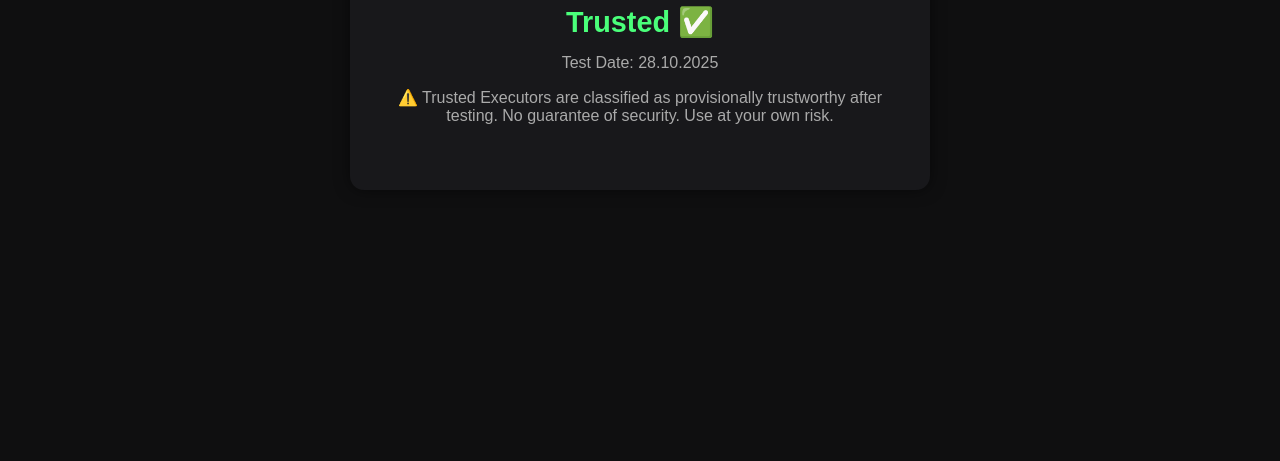
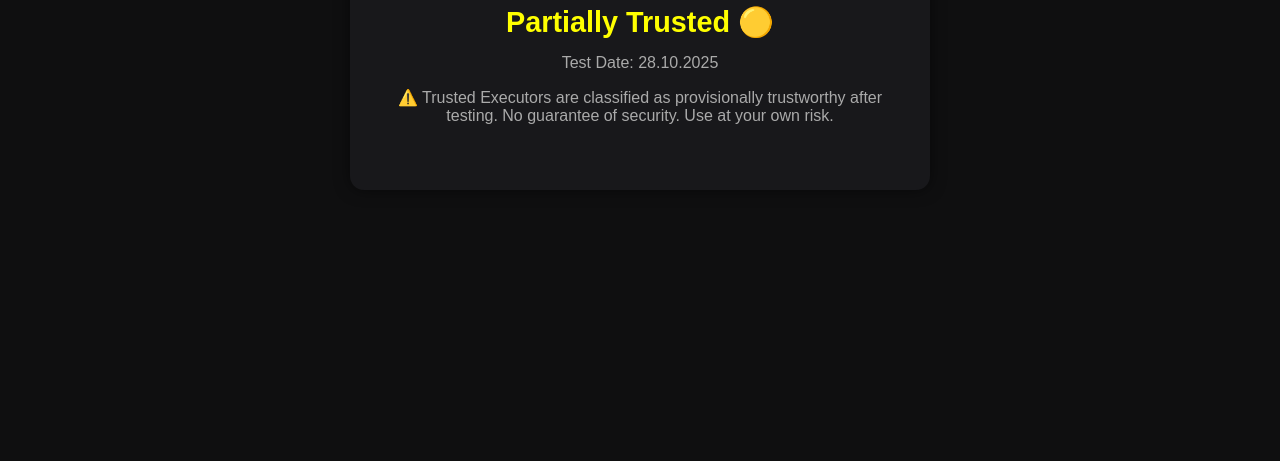
Before and after one commit to Nosch123/IsExecutortrusted, a website: page executor/velocity/index.html in a window 1280 px wide. Shown: the part 339-800 px from the top of the page. Drawn offline with Linux system fonts and the light colour scheme.

Commit message:
Update index.html

```diff
--- a/executor/velocity/index.html
+++ b/executor/velocity/index.html
@@ -95,7 +95,7 @@
     <main>
         <h2>Executor Status</h2>
         <div class="executor-name">Velocity</div>
-        <div class="status status-trusted">Trusted ✅</div>
+        <div class="status status-neutral">Partially Trusted 🟡</div>
         <div class="test-date">Test Date: 28.10.2025</div>
         <p>⚠️ Trusted Executors are classified as provisionally trustworthy after testing. No guarantee of security. Use at your own risk.</p>
     </main>
```
